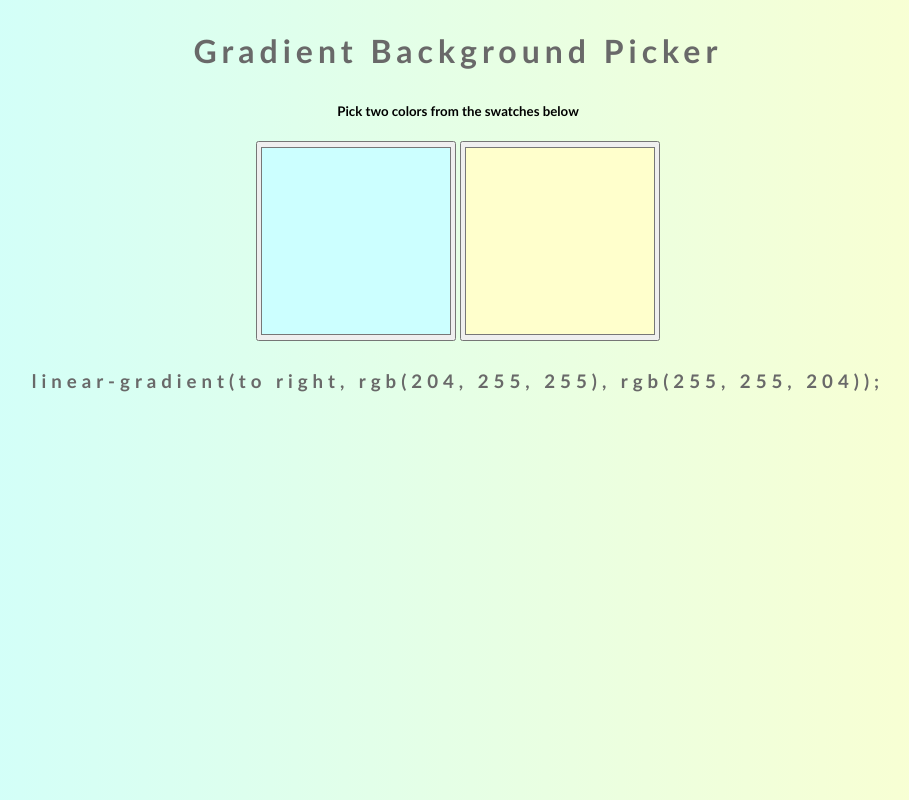
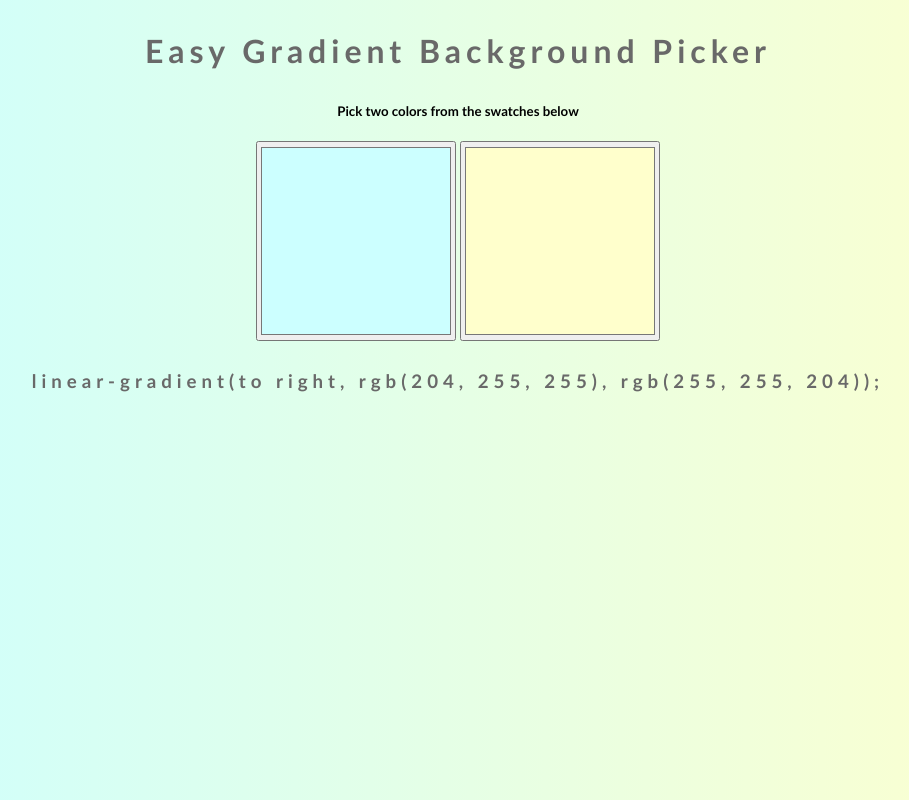
Before and after one commit to mayIGit/background-generator, a plain HTML site: page index.html in a window 1280 px wide. Shown: the whole page, without its empty margins (182-1091 px from the left). Drawn offline with Linux system fonts and the light colour scheme.

```diff
--- a/index.html
+++ b/index.html
@@ -8,7 +8,7 @@
     <title>Background Generator example on GIT Hub</title>
 </head>
 <body id="gradeBody">
-    <h1>Gradient Background Picker</h1>
+    <h1>Easy Gradient Background Picker</h1>
     <h5>Pick two colors from the swatches below</h5>
     <input type="color" id="color1" class="color1" value="#ccffff" />
     <input type="color" id="color2" class="color2" value="#ffffcc"/>
```
